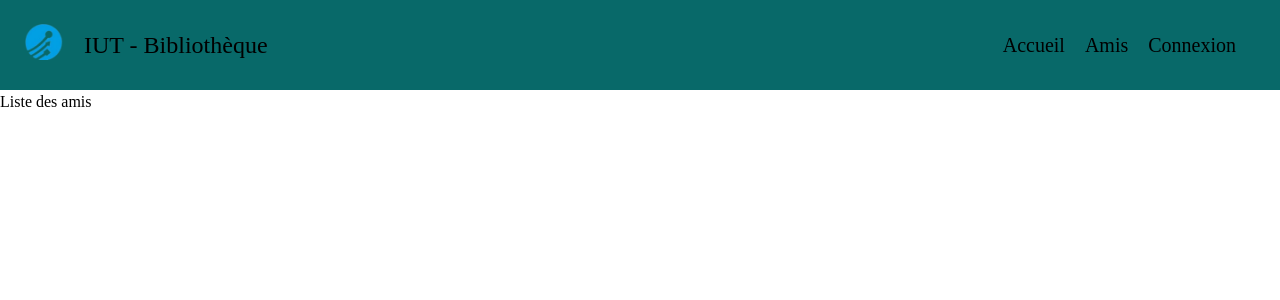
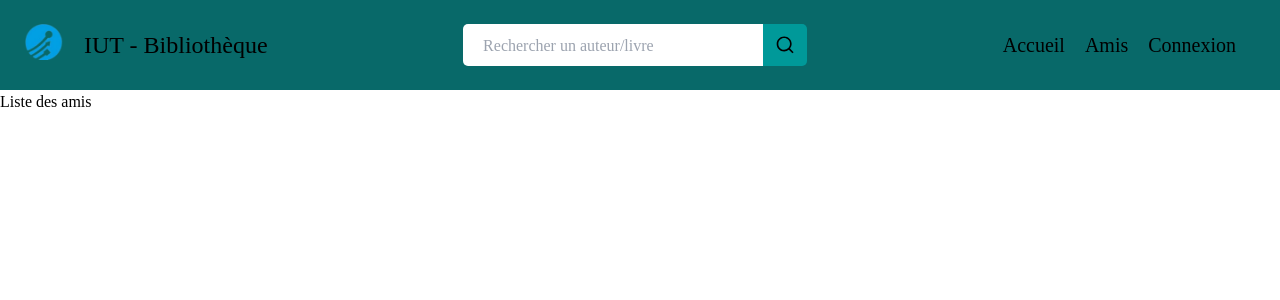
Before and after one commit to ZacoFunKy/iut_library, a React (Create React App) app in the folder biblio/: page /amis in a window 1280 px wide. Shown: the top 300 px of the page. Built offline with nearby package versions, Linux system fonts and the light colour scheme; a web font is replaced by a local one.

Commit message:
searchBar

```diff
--- a/biblio/src/App.js
+++ b/biblio/src/App.js
@@ -5,7 +5,6 @@ function App() {
 
   return (
     <div className="App">
-     <Header/>
     </div>
   );
 }
--- a/biblio/src/components/Connexion.js
+++ b/biblio/src/components/Connexion.js
@@ -5,7 +5,6 @@ import Header from "./Header";
 function Connexion() {
   return (
     <Fragment>
-      <Header />
       <div class="flex justify-center text-[#009999]">
         <form class="pt-6">
           <div class="mb-4 ">
--- a/biblio/src/components/FriendsView.js
+++ b/biblio/src/components/FriendsView.js
@@ -5,7 +5,6 @@ import Header from './Header';
 function FriendsView() {
   return (
     <div className="friends-view">
-      <Header/>
      <h1>Liste des amis</h1>
     </div>
   );
--- a/biblio/src/components/Header.js
+++ b/biblio/src/components/Header.js
@@ -1,6 +1,7 @@
 import "../styles/Header.css";
 import logo from "../assets/logo-iut.png";
 import Navbar from "./Navbar";
+import SearchBar from "./SearchBar";
 
 function Header() {
   return (
@@ -9,6 +10,7 @@ function Header() {
             <img src={logo} alt="logo" className="w-10 mb-1.5"/>
             <h1 className="text ml-5 text-2xl mb-0 font-700">IUT - Bibliothèque</h1>
         </div>
+        <SearchBar/>
         <Navbar/>
     </div>
   );
--- /dev/null
+++ b/biblio/src/components/SearchBar.js
@@ -0,0 +1,33 @@
+import React, { useState, useEffect } from "react";
+
+function SearchBar(props) {
+  const [searchTerm, setSearchTerm] = useState("");
+  const [searchResults, setSearchResults] = useState([]);
+
+  const handleChange = (event) => {
+    setSearchTerm(event.target.value);
+  };
+
+  /*useEffect(() => {
+    const results = props.books.filter((book) =>
+      book.title.toLowerCase().includes(searchTerm)
+    );
+    setSearchResults(results);
+  }, [searchTerm]);*/
+
+  return (
+    <div className="search-bar flex items-center">
+      <input
+      className="inputBar p-2 pt-2.5 pl-5 pr-5"
+        type="text"
+        placeholder="Rechercher un auteur/livre"
+        value={searchTerm}
+        onChange={handleChange}
+      />
+      <button className="loupe p-2 pt-2.5 pl-3 pr-3"><svg xmlns="http://www.w3.org/2000/svg" viewBox="0 0 24 27" width="20" height="24"><path fill="none" d="M0 0h24v24H0z"/><path d="M18.031 16.617l4.283 4.282-1.415 1.415-4.282-4.283A8.96 8.96 0 0 1 11 20c-4.968 0-9-4.032-9-9s4.032-9 9-9 9 4.032 9 9a8.96 8.96 0 0 1-1.969 5.617zm-2.006-.742A6.977 6.977 0 0 0 18 11c0-3.868-3.133-7-7-7-3.868 0-7 3.132-7 7 0 3.867 3.132 7 7 7a6.977 6.977 0 0 0 4.875-1.975l.15-.15z"/></svg></button>
+
+    </div>
+  );
+}
+
+export default SearchBar;
--- a/biblio/src/index.css
+++ b/biblio/src/index.css
@@ -11,3 +11,16 @@ code {
   font-family: source-code-pro, Menlo, Monaco, Consolas, 'Courier New',
     monospace;
 }
+
+.loupe {
+  background-color: #009999;
+  border-top-right-radius: 5px;
+  border-bottom-right-radius: 5px;
+}
+
+.inputBar {
+  border-top-left-radius: 5px;
+  border-bottom-left-radius: 5px;
+  min-width: 300px;
+  outline: none;
+}
--- a/biblio/src/index.js
+++ b/biblio/src/index.js
@@ -6,10 +6,12 @@ import reportWebVitals from './reportWebVitals';
 import { BrowserRouter, Routes, Route } from 'react-router-dom';
 import FriendsView from './components/FriendsView';
 import Connexion from './components/Connexion';
+import Header from './components/Header';
 
 const root = ReactDOM.createRoot(document.getElementById('root'));
 root.render(
   <BrowserRouter basename="/">
+    <Header/>
     <Routes>
       <Route path="/" element={<App />} />
       <Route path="/amis" element={<FriendsView />} />
```
Also changed, not shown: biblio/src/components/Navbar.js (+11 -5 lines).
